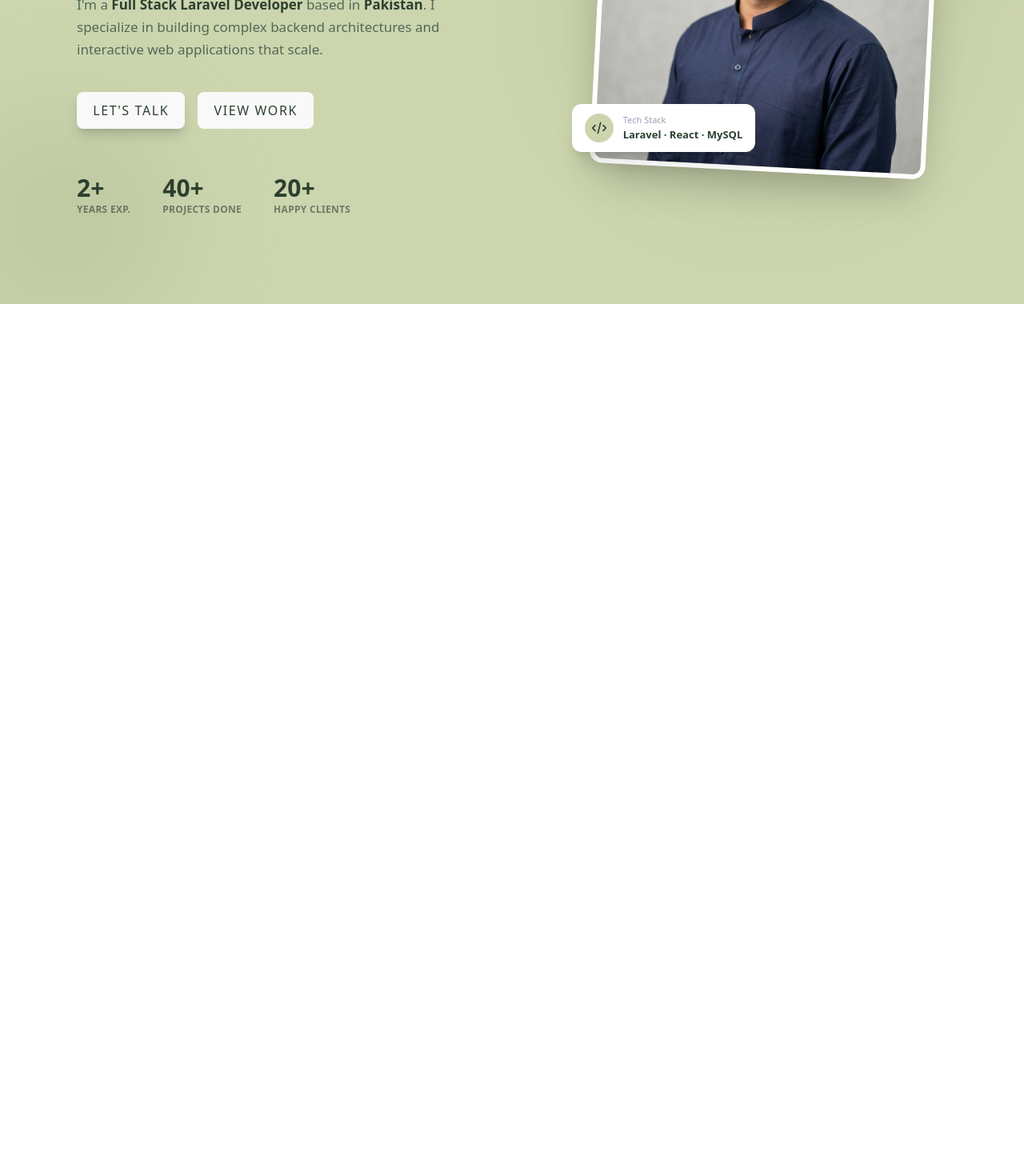
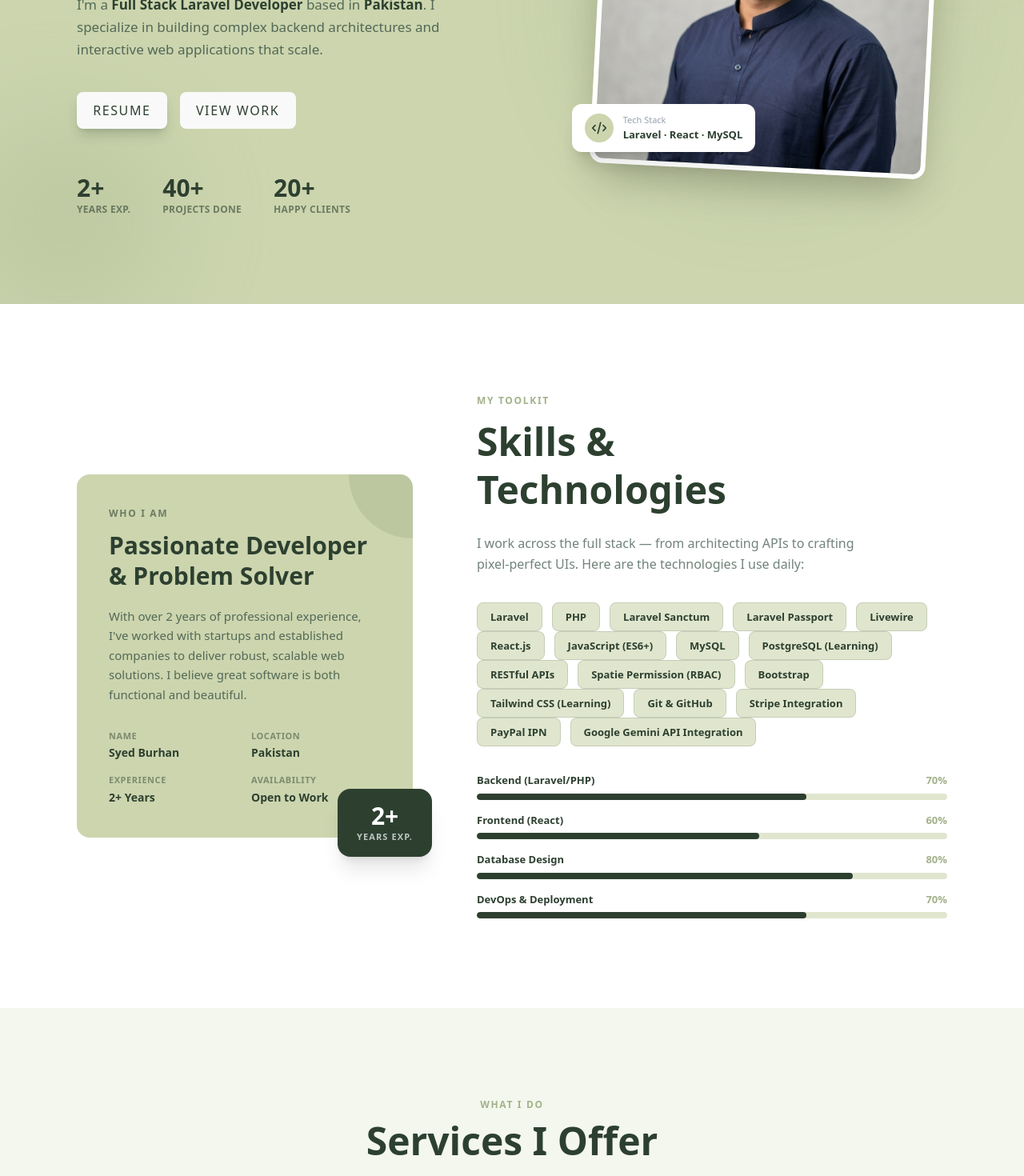
Before and after one commit to BurhanSyeed/syed-burhan-portfolio, a React (Vite) app: page /home in a window 1280 px wide. Shown: the part 420-1890 px from the top of the page at 80% size. Before the commit the page ends 800 px from the top, so only its background shows below. Built offline with nearby package versions, Linux system fonts and the light colour scheme.

Commit message:
Uploading update code

```diff
--- a/src/components/Footer.tsx
+++ b/src/components/Footer.tsx
@@ -4,7 +4,6 @@ export default function Footer({ setActive }: { setActive: (s: string) => void }
     "About",
     "Services",
     "Projects",
-    "Experience",
     "Contact",
   ];
   return (
@@ -32,7 +31,9 @@ export default function Footer({ setActive }: { setActive: (s: string) => void }
                 }}
                 className="text-white/50 hover:text-white text-[13px] font-semibold transition-colors tracking-wide"
               >
-                {link}
+                <span className="text-gray-400 hover:text-white text-[13px] font-semibold transition-colors tracking-wide">
+                  {link}
+                </span>
               </button>
             ))}
           </div>
--- a/src/components/Home.tsx
+++ b/src/components/Home.tsx
@@ -1,7 +1,12 @@
-
 import { motion } from "framer-motion";
 import { Link } from "react-router-dom";
 import img from "../img/mypic.png";
+import cv from "../doc/Syed-Burhan-Ali-Laravel-Developer.pdf";
+import About from "./About";
+import Services from "./Services";
+import Projects from "./Projects";
+import Contact from "./Contact";
+import Footer from "./Footer";
 
 function Home({ setActive }: { setActive: (s: string) => void }) {
   return (
@@ -72,9 +77,9 @@ function Home({ setActive }: { setActive: (s: string) => void }) {
               className="bg-[#2D4030] text-white px-8 py-4 rounded-md font-bold uppercase tracking-widest text-[12px]
               hover:bg-[#1a2a1c] hover:-translate-y-1 transition-all duration-200 shadow-lg shadow-[#2D4030]/20"
             >
-              <Link to="/contact">
-                <span className="text-[#2D4030]">Let's Talk</span>
-              </Link>
+              <a href={cv}>
+                <span className="text-[#2D4030]">Resume</span>
+              </a>
             </button>
             <button
               onClick={() => {
@@ -129,7 +134,7 @@ function Home({ setActive }: { setActive: (s: string) => void }) {
             {/* Placeholder avatar when no image */}
             <div className="w-full h-full bg-[#a3b18a] flex items-center justify-center">
               <div className="text-center">
-                  <img src={img} alt="MyPic.jeg" className="w-full h-vh" />
+                <img src={img} alt="MyPic.jeg" className="w-full h-vh" />
                 {/* <p className="text-[#2D4030]/70 font-bold text-lg">
                   Syed Burhan
                 </p> */}
@@ -164,6 +169,11 @@ function Home({ setActive }: { setActive: (s: string) => void }) {
           </div>
         </motion.div>
       </section>
+      <About />
+      <Services />
+      <Projects />
+      <Contact />
+      <Footer />
     </>
   );
 }
```
Also changed, not shown: src/vercel.json (added).
